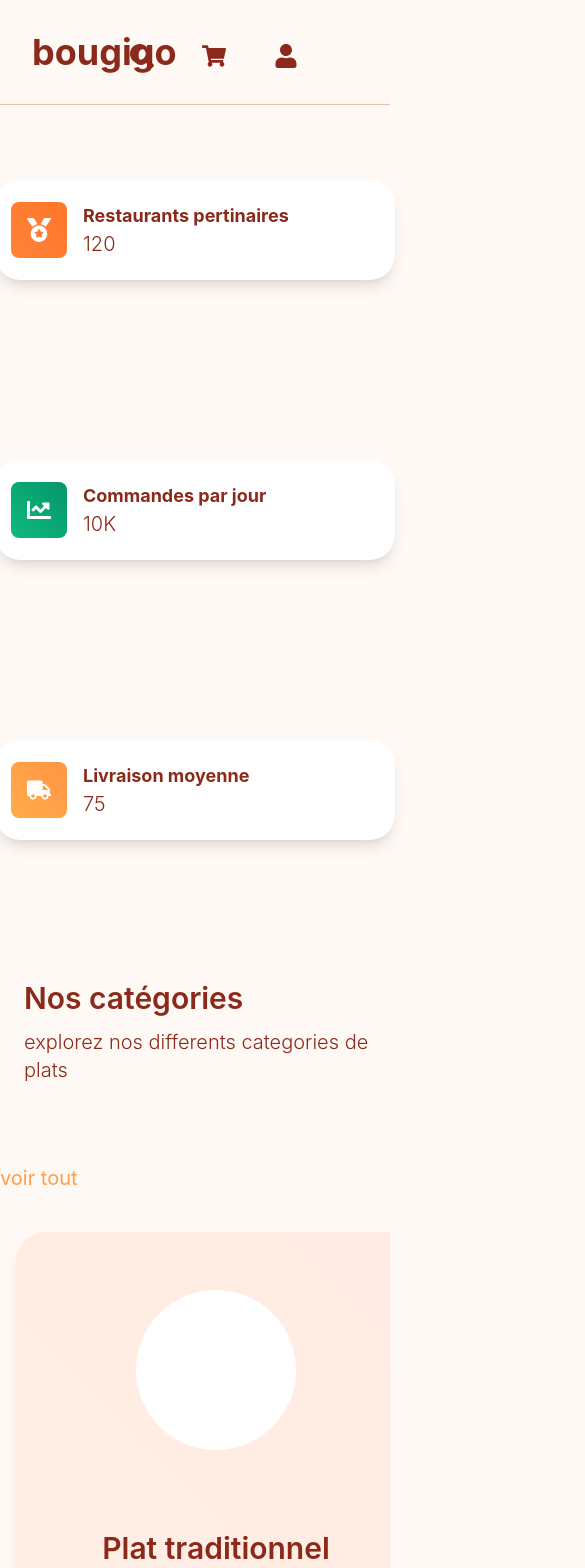
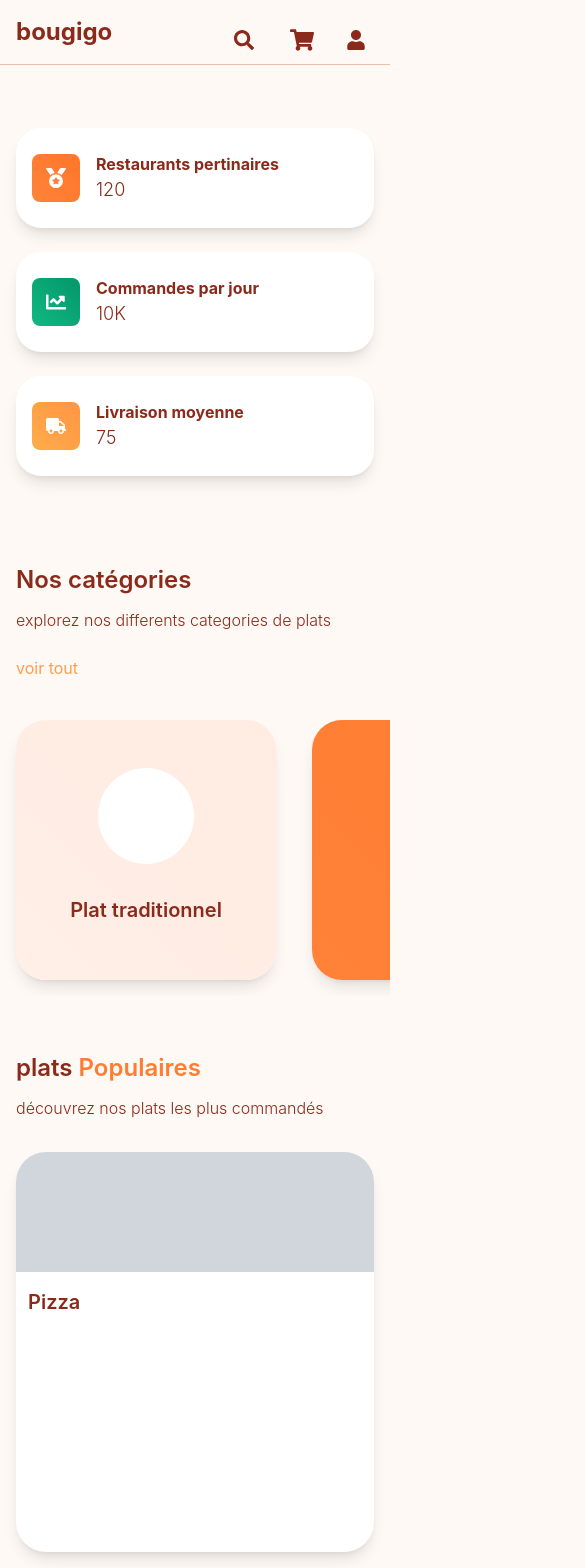
Before and after one commit to sabrineZen/ProjetFinCycle, a React app in the folder Frontend/: page /homeClient in a window 390 px wide. Shown: the top 1568 px of the page, 585 px wide, since content can reach past the window. Built offline with nearby package versions, Linux system fonts and the light colour scheme; the HTML template or start-up script is replaced by a standard one.

Commit message:
Amélioration de la responsivité et corrections des composants

```diff
--- a/Frontend/src/composants/cardInfo.jsx
+++ b/Frontend/src/composants/cardInfo.jsx
@@ -1,15 +1,14 @@
-function CardInfo({ couleur, titre, valeur,hoverClass,icon }) {
-    return(
-        // Carte d'information avec une petite icone colorée à gauche sur les commande etc..
-        <div className={`flex justify-start items-center bg-[#FFFFFF]  rounded-[25px] p-4 shadow-lg w-[400px] h-[100px] ${hoverClass}`}>
-                 <div
-                      className="w-14 h-14 rounded-lg flex items-center justify-center"  style={{ background: couleur }} >{icon}</div>
-                  <div className="ml-4">
-                        <h3 className="text-lg font-bold text-secondary">{titre}</h3>
-                        <p className="text-xl font-light text-secondary">{valeur}</p>
-                </div>
-
+function CardInfo({ couleur, titre, valeur, hoverClass, icon }) {
+    return (
+        <div className={`flex justify-start items-center bg-[#FFFFFF] rounded-[25px] p-4 shadow-lg w-full max-w-[400px] h-auto min-h-[100px] ${hoverClass}`}>
+            <div className="w-12 h-12 sm:w-14 sm:h-14 rounded-lg flex items-center justify-center flex-shrink-0" style={{ background: couleur }}>
+                {icon}
+            </div>
+            <div className="ml-4">
+                <h3 className="text-base sm:text-lg font-bold text-secondary">{titre}</h3>
+                <p className="text-lg sm:text-xl font-light text-secondary">{valeur}</p>
+            </div>
         </div>
-    )
+    );
 }
 export default CardInfo;
--- a/Frontend/src/composants/categoryCard.jsx
+++ b/Frontend/src/composants/categoryCard.jsx
@@ -1,8 +1,8 @@
-function CategoryCard({ couleur,category,hoverClass }) {
+function CategoryCard({ couleur, category, hoverClass }) {
   return (
-    <div className={`shadow-lg p-4 w-[400px] h-[400px] rounded-[30px] flex justify-center items-center flex-shrink-0 flex-col ${hoverClass}`}  style={{ background: couleur }}>
-        <div className="w-40 h-40 rounded-[100%] bg-white"></div>
-      <h2 className="text-3xl font-semibold mb-2 pt-20 text-secondary">{category.name}</h2>
+    <div className={`shadow-lg p-4 w-[260px] h-[260px] sm:w-[320px] sm:h-[320px] md:w-[400px] md:h-[400px] rounded-[30px] flex justify-center items-center flex-shrink-0 flex-col ${hoverClass}`} style={{ background: couleur }}>
+        <div className="w-24 h-24 sm:w-32 sm:h-32 md:w-40 md:h-40 rounded-full bg-white"></div>
+        <h2 className="text-xl sm:text-2xl md:text-3xl font-semibold mb-2 pt-8 sm:pt-12 md:pt-20 text-secondary">{category.name}</h2>
     </div>
   );
 }
--- a/Frontend/src/composants/navbarHome.jsx
+++ b/Frontend/src/composants/navbarHome.jsx
@@ -1,13 +1,10 @@
 import { Link } from "react-router-dom";
 
-
-function NavbarHome(){
-
-    return(
-        <nav className="bg-fond border-b-1 border-tri fixed top-0 left-0 w-full  p-8 text-secondary  z-50 font-bold flex justify-start items-center gap-330">
-            <div className="text-secondary text-4xl">bougigo</div>
-
-        </nav>
-    );
+function NavbarHome() {
+  return (
+    <nav className="bg-fond border-b border-tri fixed top-0 left-0 w-full px-4 sm:px-8 py-4 sm:py-6 text-secondary z-50 font-bold flex justify-between items-center">
+      <div className="text-secondary text-2xl sm:text-3xl md:text-4xl">bougigo</div>
+    </nav>
+  );
 }
 export default NavbarHome;
--- a/Frontend/src/composants/platPopular.jsx
+++ b/Frontend/src/composants/platPopular.jsx
@@ -1,8 +1,8 @@
-function PlatPopular({ plat,hoverClass }) {
+function PlatPopular({ plat, hoverClass }) {
   return (
-    <div className={`shadow-lg bg-[#FFFFFF]  w-[570px] h-[450px] rounded-[30px] flex justify-start items-start flex-col ${hoverClass}`}>
-        <div className="w-143 h-50 bg-gray-300 rounded-t-[30px]"></div>
-      <h2 className="text-3xl font-semibold mb-2 pt-8 text-secondary pl-3 ">{plat.name}</h2>
+    <div className={`shadow-lg bg-[#FFFFFF] w-full max-w-[570px] h-[400px] rounded-[30px] flex justify-start items-start flex-col ${hoverClass}`}>
+      <div className="w-full h-30 sm:h-48 bg-gray-300 rounded-t-[30px]"></div>
+      <h2 className="text-xl sm:text-2xl md:text-3xl font-semibold mb-2 pt-4 sm:pt-8 text-secondary pl-3">{plat.name}</h2>
     </div>
   );
 }
--- a/Frontend/src/pages/ClientPage/ClientHome.jsx
+++ b/Frontend/src/pages/ClientPage/ClientHome.jsx
@@ -14,17 +14,18 @@ import { FaChartLine } from "react-icons/fa";
 import { FaMedal } from "react-icons/fa";
 import Recherche from "../../composants/rechercheInput";
 import HistoriqueAchats from "../../composants/historique";
-import CategoriesPage from "./CategoriesPage";
-function Home(){
+
+function Home() {
   const navigate = useNavigate();
-       {/* State pour afficher ou masquer le panier et les produits du panier */ }
   const [montrerPanier, setMontrerPanier] = useState(false);
   const [panier, setPanier] = useState([
     { id: 1, name: "Pizza Margherita", prix: 102 },
     { id: 2, name: "Burger Classique", prix: 10 },
     { id: 3, name: "Pizza Margherita", prix: 12 },
+    { id: 4, name: "Pizza carre", prix: 12 },
 
   ]);
+
   const categories = [
     { id: 1, name: "Plat traditionnel", couleur: "linear-gradient(to top right, #FFEFE7, #FFEBE1)" },
     { id: 2, name: "grillades", couleur: "linear-gradient(to top right, #FF8238, #FF7C31)" },
@@ -34,6 +35,7 @@ function Home(){
     { id: 6, name: "Boissons", couleur: "linear-gradient(to top right, #C76366, #C76370)" },
     { id: 7, name: "Plats asiatique", couleur: "linear-gradient(to top right, #FCCEC1, #FCCEC2)" },
   ];
+
   const plats = [
     { id: 1, name: "Pizza" },
     { id: 2, name: "Burger" },
@@ -41,72 +43,69 @@ function Home(){
     { id: 4, name: "Tacos" },
     { id: 5, name: "Pâtes" },
   ];
+
   const restaurantsPopulaires = [
     { id: 1, name: "Pizza Margherita" },
     { id: 2, name: "Burger Classique" },
     { id: 3, name: "Sushi California Roll" },
     { id: 4, name: "Sushi California Roll" },
+  ];
 
-  ];
-    {/*filtrer les plats */}
   const [texte, setTexte] = useState("");
   const platsFiltres = plats.filter((p) =>
     p.name.toLowerCase().includes(texte.toLowerCase())
   );
-    {/*si l'utilisateur a saisi du texte, afficher les plats filtrés, sinon afficher tous les plats */}
   const affichagePlats = texte.trim() ? platsFiltres : plats;
 
-   return(
-    <div className=" flex justify-center flex-col ">
-        {/* Navbar indépendante */}
+  return (
+    <div className="flex justify-center flex-col">
+      {/* Navbar */}
       <NavbarHome />
-            {/*la barre de panier historique plus+profil */}
-          <div className="fixed top-8 right-20 flex items-center gap-6 z-50 ">
-                {/*recherche */}
+
+      {/* Barre panier + profil */}
+      <div className="fixed top-4 sm:top-6 right-4 sm:right-8 md:right-20 flex items-center gap-3 sm:gap-6 z-50">
         <Recherche produits={plats} setProduitsFiltres={setTexte} />
+        <button
+            className={`p-3 rounded-full transition ${
+                montrerPanier ? "bg-orange-100" : "hover:bg-orange-100"
+            }`}
+            onClick={() => setMontrerPanier(!montrerPanier)}
+            >
+            <FaShoppingCart className="text-2xl text-secondary" />
+        </button>
+        <div className="p-2 sm:p-3 rounded-full hover:bg-orange-100 transition">
+          <FaUser className="text-xl sm:text-2xl text-secondary" />
+        </div>
+      </div>
 
       {/* Panier */}
-                <button
-                    className="p-3 rounded-full hover:bg-orange-100 transition"
-                    onClick={() => setMontrerPanier(!montrerPanier)}
-                >
-
-                    <FaShoppingCart className="text-2xl text-secondary" />
-                </button>
-
-                {/* Profil (simple icône de personne) ,pas fait encore*/}
-                <div className="p-3 rounded-full hover:bg-orange-100 transition">
-                    <FaUser className="text-2xl text-secondary" />
-                </div>
-
-                </div>
-                {/* Affichage Panier  */}
       {montrerPanier && (
-                <div className="fixed top-20 right-150 z-50">
+        <div className="fixed top-16 sm:top-20 right-2 sm:right-10 z-50">
           <Panier produits={panier} />
         </div>
       )}
 
-        {/* Section cartes indépendante infos commande+livraison etc... */}
-        <div className="flex flex-col md:flex-row gap-45 mt-45  justify-center items-center">
-            <CardInfo icon={<FaMedal className="text-2xl text-white" />} hoverClass="hover:bg-gray-200" titre="Restaurants pertinaires" valeur="120" couleur="linear-gradient(to top right, #FF8339, #FF7629) " />
-            <CardInfo icon={<FaChartLine className="text-2xl text-white" />} hoverClass="hover:bg-gray-200" titre="Commandes par jour" valeur="10K" couleur="linear-gradient(to top right, #10B981, #059669)" />
-            <CardInfo icon={<FaTruck className="text-2xl text-white" />} hoverClass="hover:bg-gray-200" titre="Livraison moyenne" valeur="75" couleur="linear-gradient(to top right, #FFAC4A, #FF9544)" />
+      {/* Cards infos */}
+      <div className="flex flex-col sm:flex-row flex-wrap gap-6 mt-32 sm:mt-40 md:mt-45 justify-center items-center px-4">
+        <CardInfo icon={<FaMedal className="text-xl sm:text-2xl text-white" />} hoverClass="hover:bg-gray-200" titre="Restaurants pertinaires" valeur="120" couleur="linear-gradient(to top right, #FF8339, #FF7629)" />
+        <CardInfo icon={<FaChartLine className="text-xl sm:text-2xl text-white" />} hoverClass="hover:bg-gray-200" titre="Commandes par jour" valeur="10K" couleur="linear-gradient(to top right, #10B981, #059669)" />
+        <CardInfo icon={<FaTruck className="text-xl sm:text-2xl text-white" />} hoverClass="hover:bg-gray-200" titre="Livraison moyenne" valeur="75" couleur="linear-gradient(to top right, #FFAC4A, #FF9544)" />
       </div>
-            {/* En-tête de la section catégories avec un bouton "voir tout" */}
-        <div className="flex flex-row  flex-wrap justify-between items-center  pt-10 ">
+
+      {/* Section catégories */}
+      <div className="flex flex-row flex-wrap justify-between items-center pt-10 px-4 sm:px-6">
         <div>
-                <h2 className="text-3xl font-semibold text-secondary mt-10 pl-6 pb-2 pt-15">Nos catégories</h2>
-                <p className="text-xl font-light text-secondary pl-6 mt-1">explorez nos differents categories de plats</p>
+          <h2 className="text-2xl sm:text-3xl font-semibold text-secondary mt-6 sm:mt-10 pb-2 pt-6 sm:pt-15">Nos catégories</h2>
+          <p className="text-base sm:text-xl font-light text-secondary mt-1">explorez nos differents categories de plats</p>
         </div>
-            {/* Bouton "voir tout" qui pourrait rediriger vers une page de catégories complète */ }
-        <div className="cursor-pointer pr-10 pt-20 text-button text-xl"
+        <div
+          className="cursor-pointer pr-2 sm:pr-10 pt-6 sm:pt-20 text-button text-base sm:text-xl"
+          onClick={() => navigate("/categoriesPage")}
+        >
+          voir tout
+        </div>
+      </div>
 
-                  onClick={() => navigate("/categoriesPage")}//on change de page ici on nvaigue vers la page des catégories complète
->
-            voir tout </div>
-        </div>
-        { /* conteneur de catégories */ }
       <div className="flex space-x-4 p-4 pt-10 gap-5 overflow-x-auto scrollbar-hide">
         {categories.map((cat) => (
           <CategoryCard
@@ -117,23 +116,26 @@ function Home(){
           />
         ))}
       </div>
-         <div>
-                {/* En-tête de la section plats populaires */}
-            <h2 className="text-3xl font-semibold text-secondary mt-10 pl-6 pb-2 pt-4"> plats
-                <span className="text-[#FE7D32]"> Populaires</span>
+
+      {/* Plats populaires */}
+      <div className="px-4 sm:px-6">
+        <h2 className="text-2xl sm:text-3xl font-semibold text-secondary mt-10 pb-2 pt-4">
+          plats <span className="text-[#FE7D32]">Populaires</span>
         </h2>
-                <p className="text-xl font-light text-secondary pl-6 mt-1">découvrez nos plats les plus commandés</p>
+        <p className="text-base sm:text-xl font-light text-secondary mt-1">découvrez nos plats les plus commandés</p>
       </div>
-            {/* conteneur de plats populaires */}
       <div className="grid grid-cols-1 sm:grid-cols-2 md:grid-cols-3 gap-6 p-4 pt-8">
         {affichagePlats.map((plat) => (
-                    <PlatPopular key={plat.id} plat={plat} hoverClass={"hover:scale-110 transition-transform duration-300"} />
+          <PlatPopular key={plat.id} plat={plat} hoverClass="hover:scale-110 transition-transform duration-300" />
         ))}
       </div>
-            {/* conteneur de restaurants populaires */}
-        <h2 className="text-3xl font-semibold text-secondary mt-10 pl-6 pb-2 pt-4"> Restaurants
-            <span className="text-[#FE7D32]"> Populaires</span>
+
+      {/* Restaurants populaires */}
+      <div className="px-4 sm:px-6">
+        <h2 className="text-2xl sm:text-3xl font-semibold text-secondary mt-10 pb-2 pt-4">
+          Restaurants <span className="text-[#FE7D32]">Populaires</span>
         </h2>
+      </div>
       <div className="grid grid-cols-1 sm:grid-cols-2 md:grid-cols-3 gap-6 p-4 pt-8">
         {restaurantsPopulaires.map((restaurant) => (
           <RestaurantPopular
@@ -143,12 +145,9 @@ function Home(){
           />
         ))}
       </div>
-        {/*section footer */}
+
       <Footer />
-
     </div>
-
-  )
-
+  );
 }
 export default Home;
```
Also changed, not shown: Frontend/src/composants/footer.jsx (+1 -11 lines), Frontend/src/composants/historique.jsx (+20 -33 lines), Frontend/src/composants/panier.jsx (+23 -32 lines), Frontend/src/composants/rechercheInput.jsx (+7 -14 lines), Frontend/src/composants/retaurantPopular.jsx (+7 -8 lines). Lines whose indentation alone changed are shown as unchanged.
